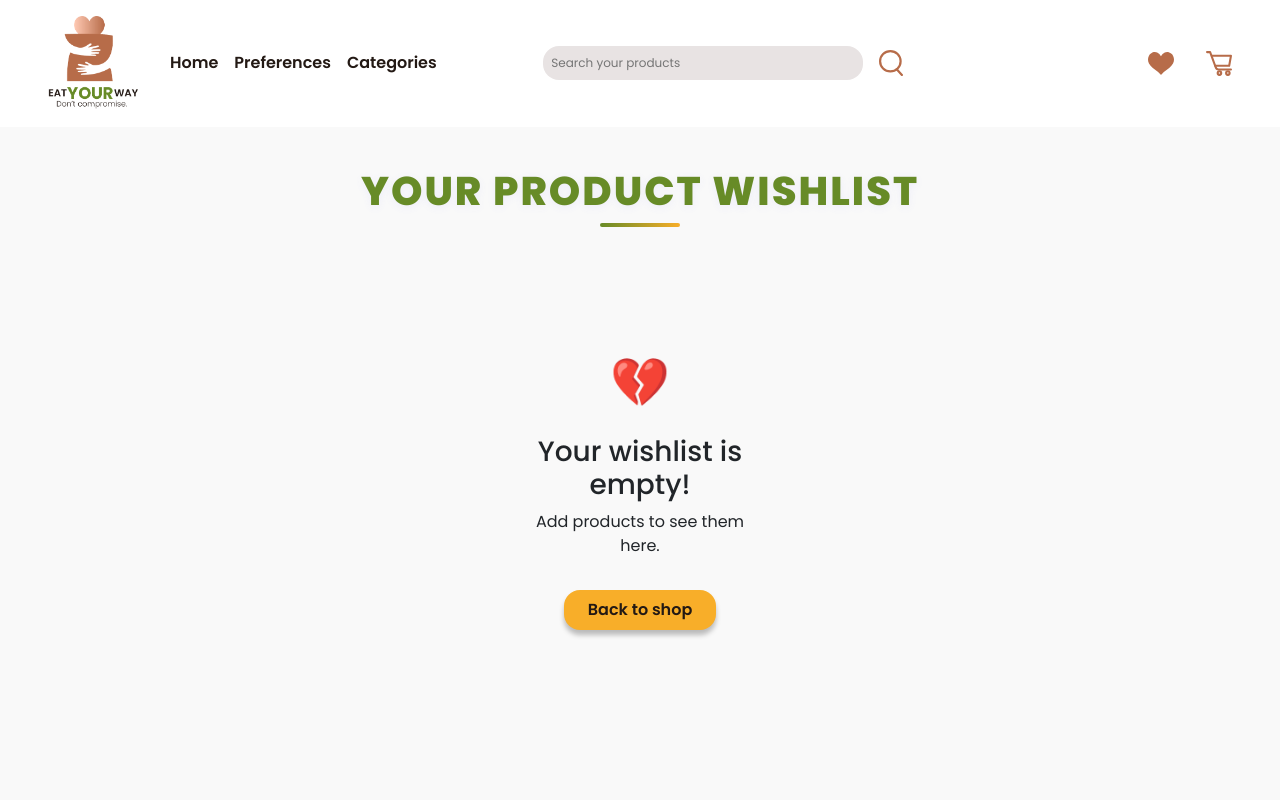
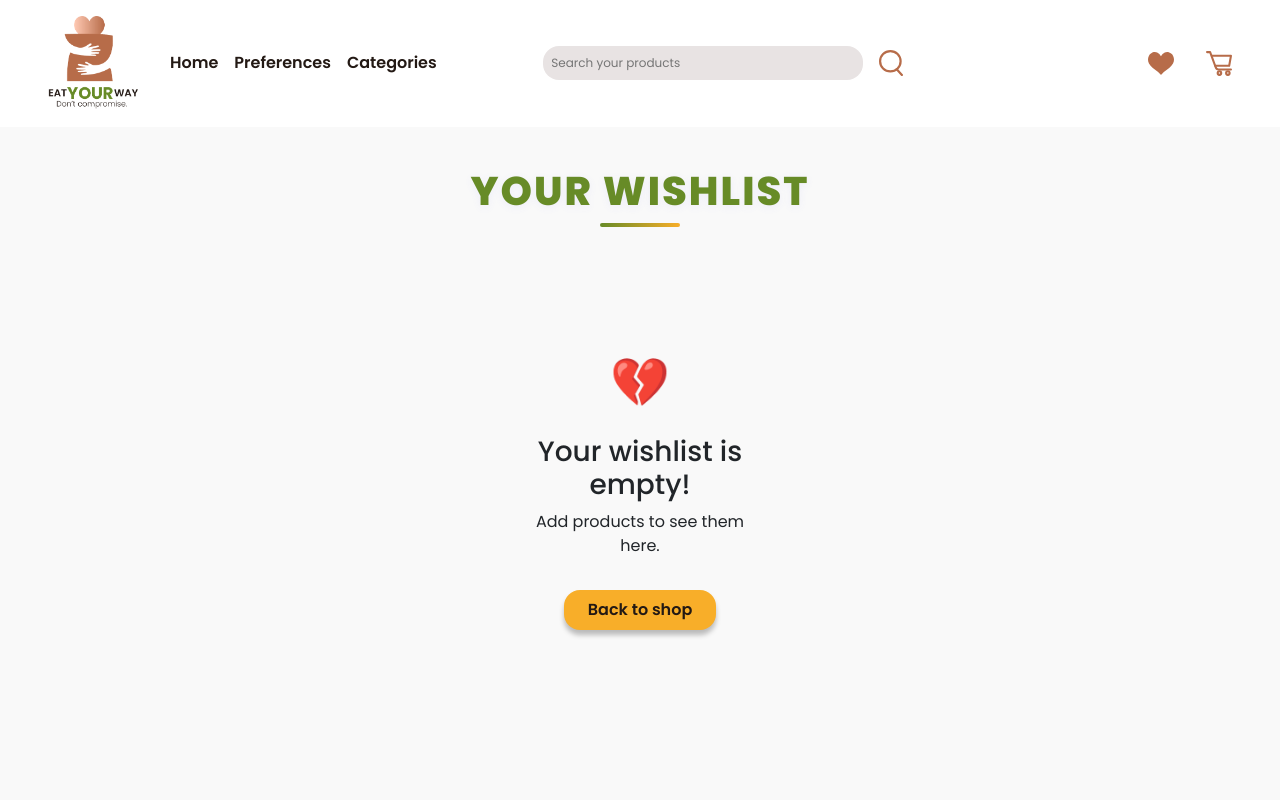
Before and after one commit to GiuseppeColucci95/project-work-team3, a React (Vite) app in the folder FRONTEND/: page /wishlist in a window 1280 px wide. Shown: the top 800 px of the page. Built offline with nearby package versions, Linux system fonts and the light colour scheme.

Commit message:
style: update Cart and Wishlist components for improved styling and clarity

```diff
--- a/FRONTEND/src/pages/Cart.jsx
+++ b/FRONTEND/src/pages/Cart.jsx
@@ -66,7 +66,7 @@ export default function Cart() {
             </div>
 
             {(cart && cart.length > 0) &&
-              (<div className="col-xs-12 col-sm-12 col-md-12 col-lg-4 bg-summary pt-5">
+              (<div className="col-xs-12 col-sm-12 col-md-12 col-lg-4 bg-summary pt-5 rounded-4">
                 <h3 className="checkout-title"><strong>Summary</strong></h3>
                 <hr />
                 <div className="summary-text d-flex flex-column gap-4 pt-3">
--- a/FRONTEND/src/pages/Wishlist.jsx
+++ b/FRONTEND/src/pages/Wishlist.jsx
@@ -38,7 +38,7 @@ export default function Wishlist() {
       <section id="wishlist">
 
         <div className="container">
-          <h1 className="text-center wishlist-title">YOUR PRODUCT WISHLIST</h1>
+          <h1 className="text-center wishlist-title">YOUR WISHLIST</h1>
 
           <div className="row row-cols-1 row-cols-md-2 row-cols-lg-3 row-cols-xl-4 g-4 my-5 px-4">
             {
```
